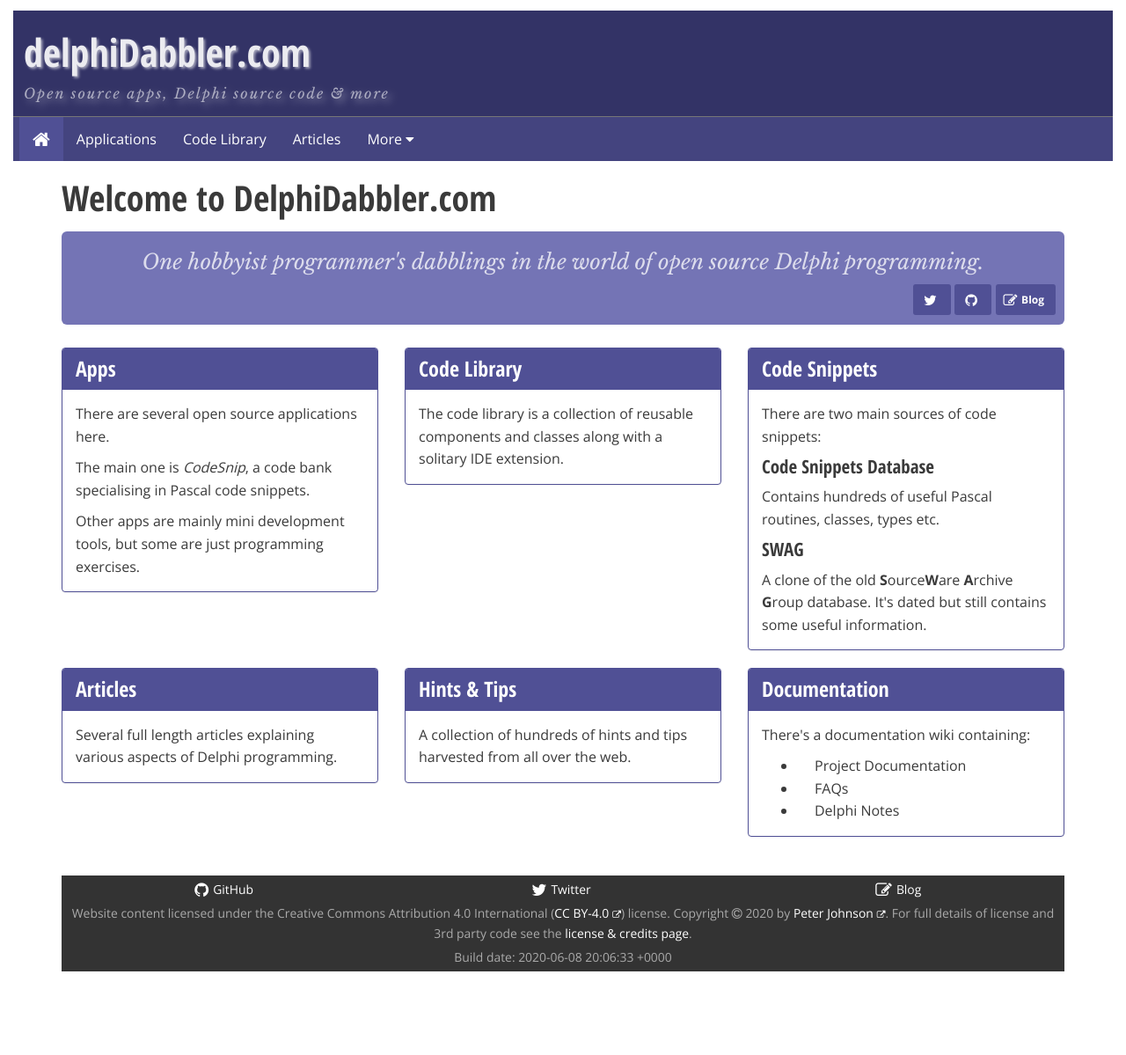
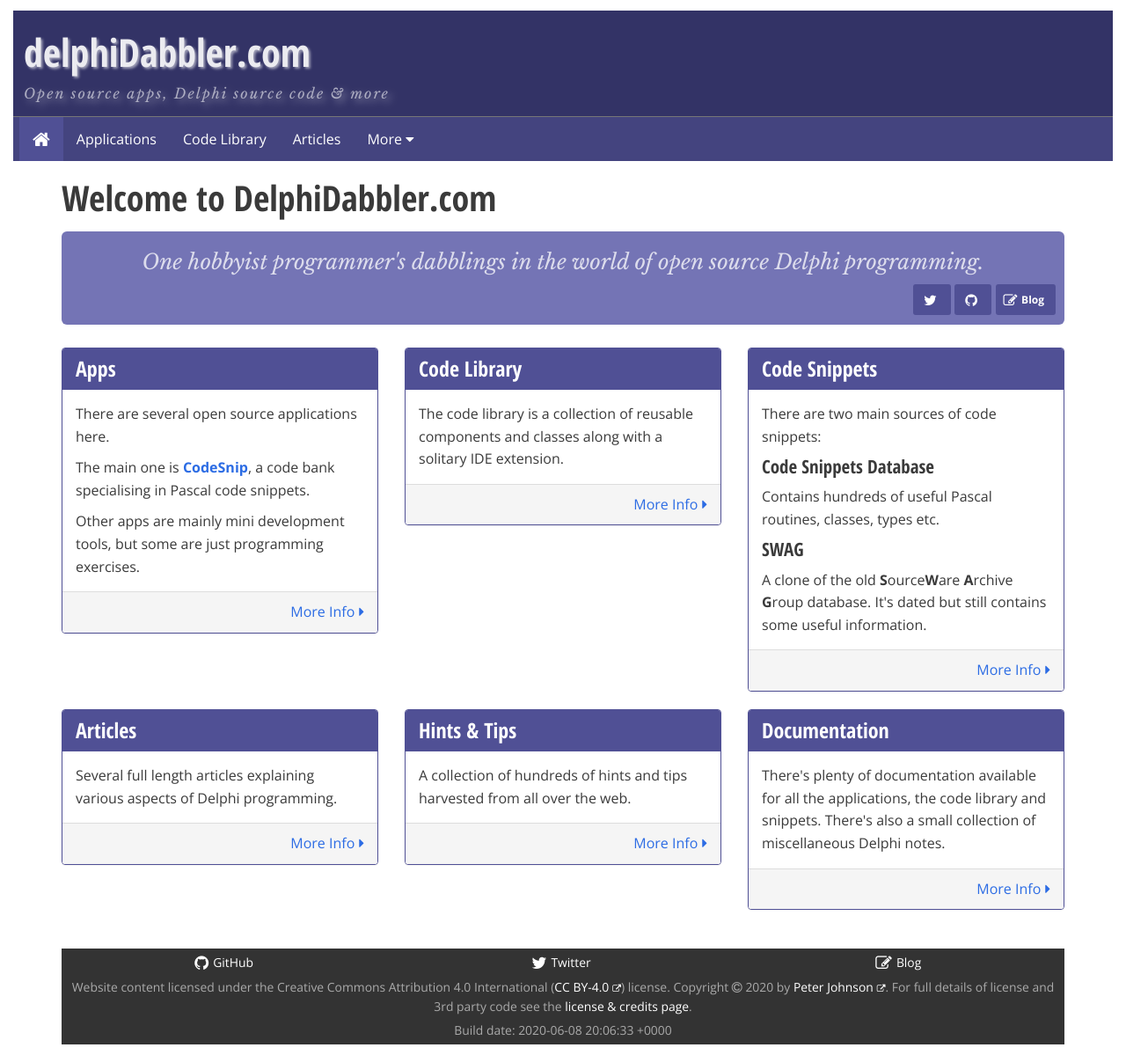
Before and after one commit to delphidabbler/delphidabbler.github.io, a Jekyll site: the page built from index.html, in a window 1280 px wide. Shown: the whole page at 88% size. Built offline with Jekyll 4.4.1, drawn with Linux system fonts in a browser that asks for light colours; nearby versions of some CDN libraries; before the commit the page ends 1116 px from its top, so only the background shows below that.

Commit message:
Add links to items on index page
Also added link to CodeSnip page where CodeSnip mentioned.
And reworded Documentation section to remove references to wiki.

```diff
--- a/index.html
+++ b/index.html
@@ -25,9 +25,12 @@
       </header>
       <div class="panel-body">
         <p>There are several open source applications here.</p>
-        <p>The main one is <em>CodeSnip</em>, a code bank specialising in Pascal code snippets.</p>
+        <p>The main one is <a href="{{site.base-url}}{{site.data.core.software-base-url}}/codesnip" class="strong">CodeSnip</a>, a code bank specialising in Pascal code snippets.</p>
         <p>Other apps are mainly mini development tools, but some are just programming exercises.</p>
       </div>
+      <footer class="panel-footer text-right">
+        <a href="{{site.base-url}}{{site.data.core.apps-link}}"aria-label="{{ site.data.core.apps-link-title }}">More Info<span class="fa fa-x-pad-left fa-caret-right" aria-hidden="true"></span></a>
+      </footer>
     </div>
   </div>
 </section>
@@ -41,6 +44,9 @@
       <div class="panel-body">
         <p>The code library is a collection of reusable components and classes along with a solitary IDE extension.</p>
       </div>
+      <footer class="panel-footer text-right">
+        <a href="{{site.base-url}}{{site.data.core.lib-link}}"aria-label="{{ site.data.core.lib-link-title }}">More Info<span class="fa fa-x-pad-left fa-caret-right" aria-hidden="true"></span></a>
+      </footer>
     </div>
   </div>
 </section>
@@ -61,6 +67,9 @@
         <h3>SWAG</h3>
         <p>A clone of the old <strong>S</strong>ource<strong>W</strong>are <strong>A</strong>rchive <strong>G</strong>roup database. It's dated but still contains some useful information.</em>
       </div>
+      <footer class="panel-footer text-right">
+        <a href="{{site.base-url}}{{site.data.core.snippets-link}}"aria-label="{{ site.data.core.snippets-link-title }}">More Info<span class="fa fa-x-pad-left fa-caret-right" aria-hidden="true"></span></a>
+      </footer>
     </div>
   </div>
 </section>
@@ -77,6 +86,9 @@
       <div class="panel-body">
         <p>Several full length articles explaining various aspects of Delphi programming.</p>
       </div>
+      <footer class="panel-footer text-right">
+        <a href="{{site.base-url}}{{site.data.core.articles-link}}"aria-label="{{ site.data.core.articles-link-title }}">More Info<span class="fa fa-x-pad-left fa-caret-right" aria-hidden="true"></span></a>
+      </footer>
     </div>
   </div>
 </section>
@@ -94,6 +106,9 @@
       <div class="panel-body">
         <p>A collection of hundreds of hints and tips harvested from all over the web.</p>
       </div>
+      <footer class="panel-footer text-right">
+        <a href="{{site.base-url}}{{site.data.core.tips-link}}"aria-label="{{ site.data.core.tips-link-title }}">More Info<span class="fa fa-x-pad-left fa-caret-right" aria-hidden="true"></span></a>
+      </footer>
     </div>
   </div>
 </section>
@@ -105,13 +120,11 @@
         <h2>Documentation</h2>
       </header>
       <div class="panel-body">
-        <p>There's a documentation wiki containing:</p>
-        <ul>
-          <li>Project Documentation</li>
-          <li>FAQs</li>
-          <li>Delphi Notes</li>
-        </ul>
+        <p>There's plenty of documentation available for all the applications, the code library and snippets. There's also a small collection of miscellaneous Delphi notes.</p>
       </div>
+      <footer class="panel-footer text-right">
+        <a href="{{site.base-url}}{{site.data.core.docs-link}}"aria-label="{{ site.data.core.docs-link-title }}">More Info<span class="fa fa-x-pad-left fa-caret-right" aria-hidden="true"></span></a>
+      </footer>
     </div>
   </div>
 </section>
```
